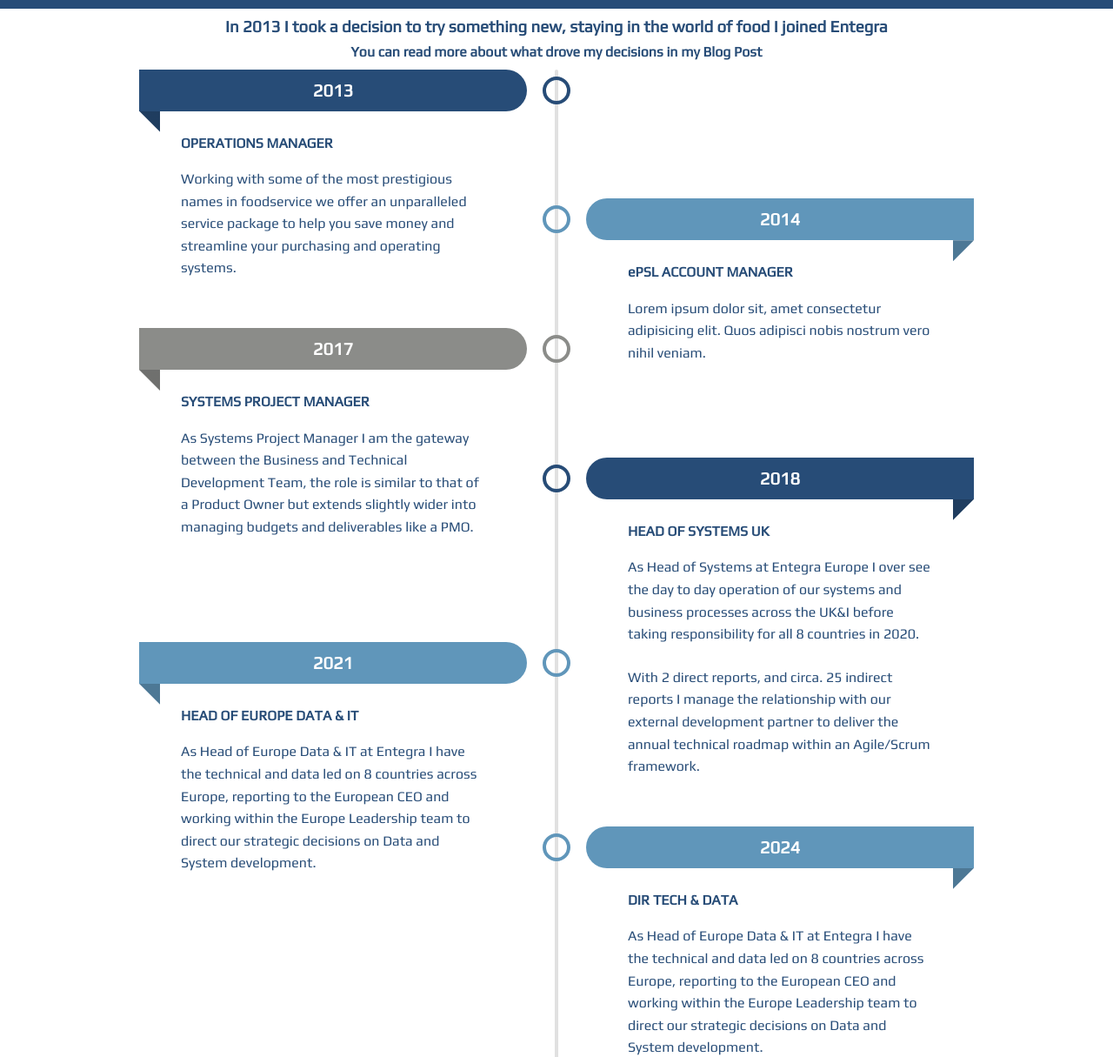
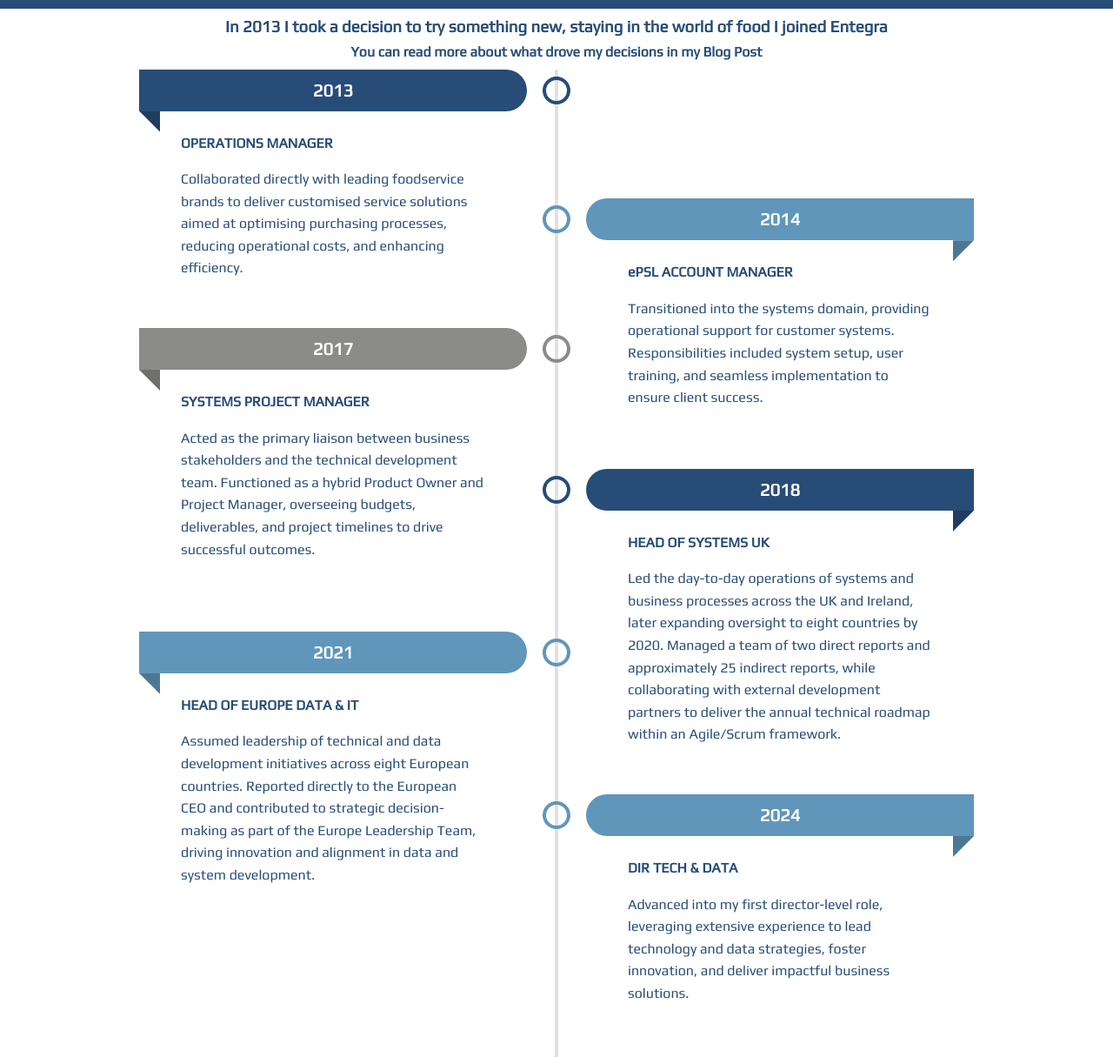
Before and after one commit to tobybeevers/personal_Repo, a plain HTML site: page career_change.html in a window 1280 px wide. Shown: the part 86-1301 px from the top of the page at 87% size. Drawn offline with Linux system fonts and the light colour scheme.

Commit message:
Update to Career Change 2/2

```diff
--- a/career_change.html
+++ b/career_change.html
@@ -38,33 +38,32 @@
     <li style="--accent-color:#274C77">
         <div class="date">2013</div>
         <div class="title">OPERATIONS MANAGER</div>
-        <div class="descr">Working with some of the most prestigious names in foodservice we offer an unparalleled service package to help you save money and streamline your purchasing and operating systems.</div>
+        <div class="descr">Collaborated directly with leading foodservice brands to deliver customised service solutions aimed at optimising purchasing processes, reducing operational costs, and enhancing efficiency.</div>
     </li>
     <li style="--accent-color:#6096BA">
         <div class="date">2014</div>
         <div class="title">ePSL ACCOUNT MANAGER</div>
-        <div class="descr">Lorem ipsum dolor sit, amet consectetur adipisicing elit. Quos adipisci nobis nostrum vero nihil veniam.</div>
+        <div class="descr">Transitioned into the systems domain, providing operational support for customer systems. Responsibilities included system setup, user training, and seamless implementation to ensure client success.</div>
     </li>
     <li style="--accent-color:#8B8C89">
         <div class="date">2017</div>
         <div class="title">SYSTEMS PROJECT MANAGER</div>
-        <div class="descr">As Systems Project Manager I am the gateway between the Business and Technical Development Team, the role is similar to that of a Product Owner but extends slightly wider into managing budgets and deliverables like a PMO. </div>
+        <div class="descr">Acted as the primary liaison between business stakeholders and the technical development team. Functioned as a hybrid Product Owner and Project Manager, overseeing budgets, deliverables, and project timelines to drive successful outcomes.</div>
     </li>
     <li style="--accent-color:#274C77">
         <div class="date">2018</div>
         <div class="title">HEAD OF SYSTEMS UK</div>
-        <div class="descr">As Head of Systems at Entegra Europe I over see the day to day operation of our systems and business processes across the UK&I before taking responsibility for all 8 countries in 2020.</div>
-        <div class="descr">With 2 direct reports, and circa. 25 indirect reports I manage the relationship with our external development partner to deliver the annual technical roadmap within an Agile/Scrum framework.</div>
+        <div class="descr">Led the day-to-day operations of systems and business processes across the UK and Ireland, later expanding oversight to eight countries by 2020. Managed a team of two direct reports and approximately 25 indirect reports, while collaborating with external development partners to deliver the annual technical roadmap within an Agile/Scrum framework.</div>
     </li>
     <li style="--accent-color:#6096BA">
         <div class="date">2021</div>
         <div class="title">HEAD OF EUROPE DATA & IT</div>
-        <div class="descr">As Head of Europe Data & IT at Entegra I have the technical and data led on 8 countries across Europe, reporting to the European CEO and working within the Europe Leadership team to direct our strategic decisions on Data and System development.</div>
+        <div class="descr">Assumed leadership of technical and data development initiatives across eight European countries. Reported directly to the European CEO and contributed to strategic decision-making as part of the Europe Leadership Team, driving innovation and alignment in data and system development.</div>
     </li>
     <li style="--accent-color:#6096BA">
       <div class="date">2024</div>
       <div class="title">DIR TECH & DATA</div>
-      <div class="descr">As Head of Europe Data & IT at Entegra I have the technical and data led on 8 countries across Europe, reporting to the European CEO and working within the Europe Leadership team to direct our strategic decisions on Data and System development.</div>
+      <div class="descr">Advanced into my first director-level role, leveraging extensive experience to lead technology and data strategies, foster innovation, and deliver impactful business solutions.</div>
   </li>
 </ul2>
 </main>
```
